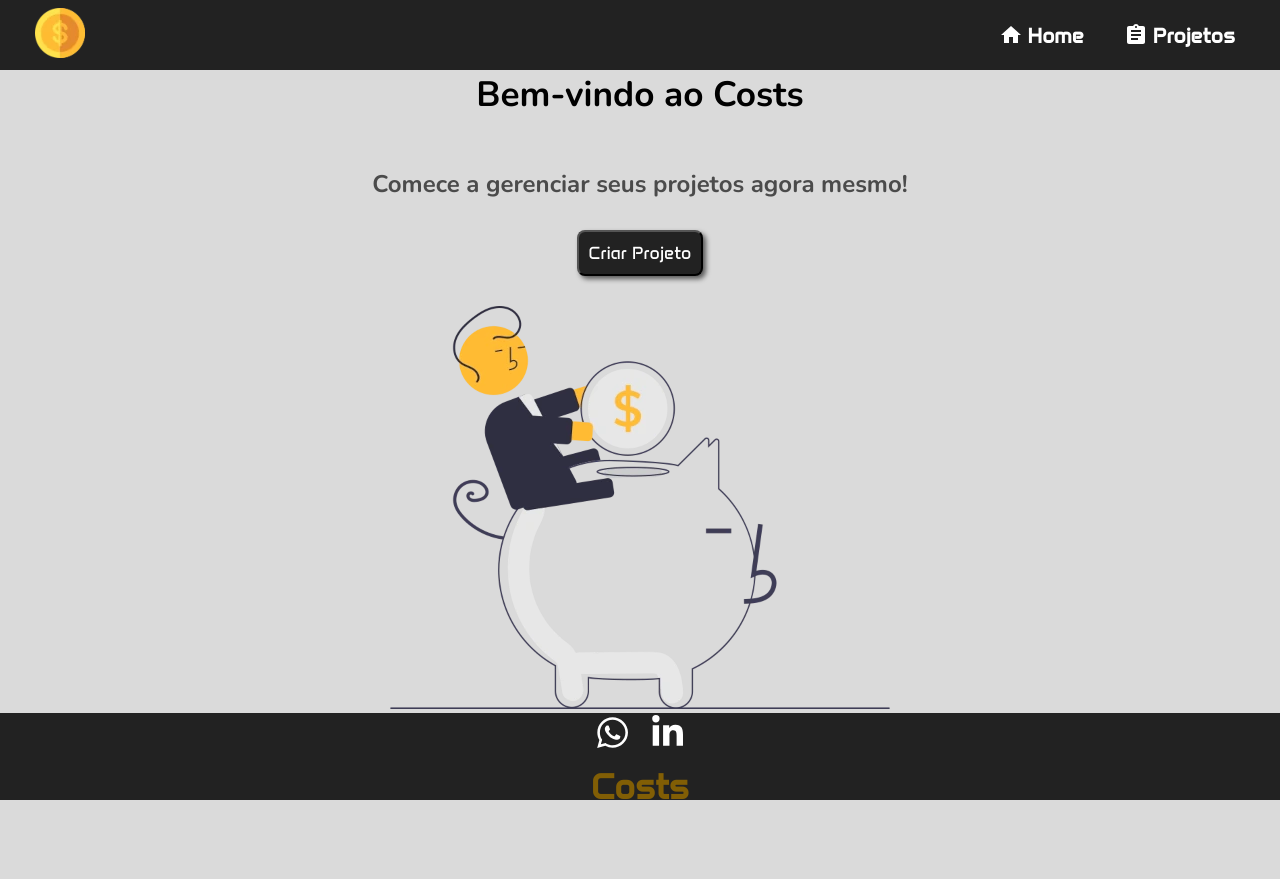
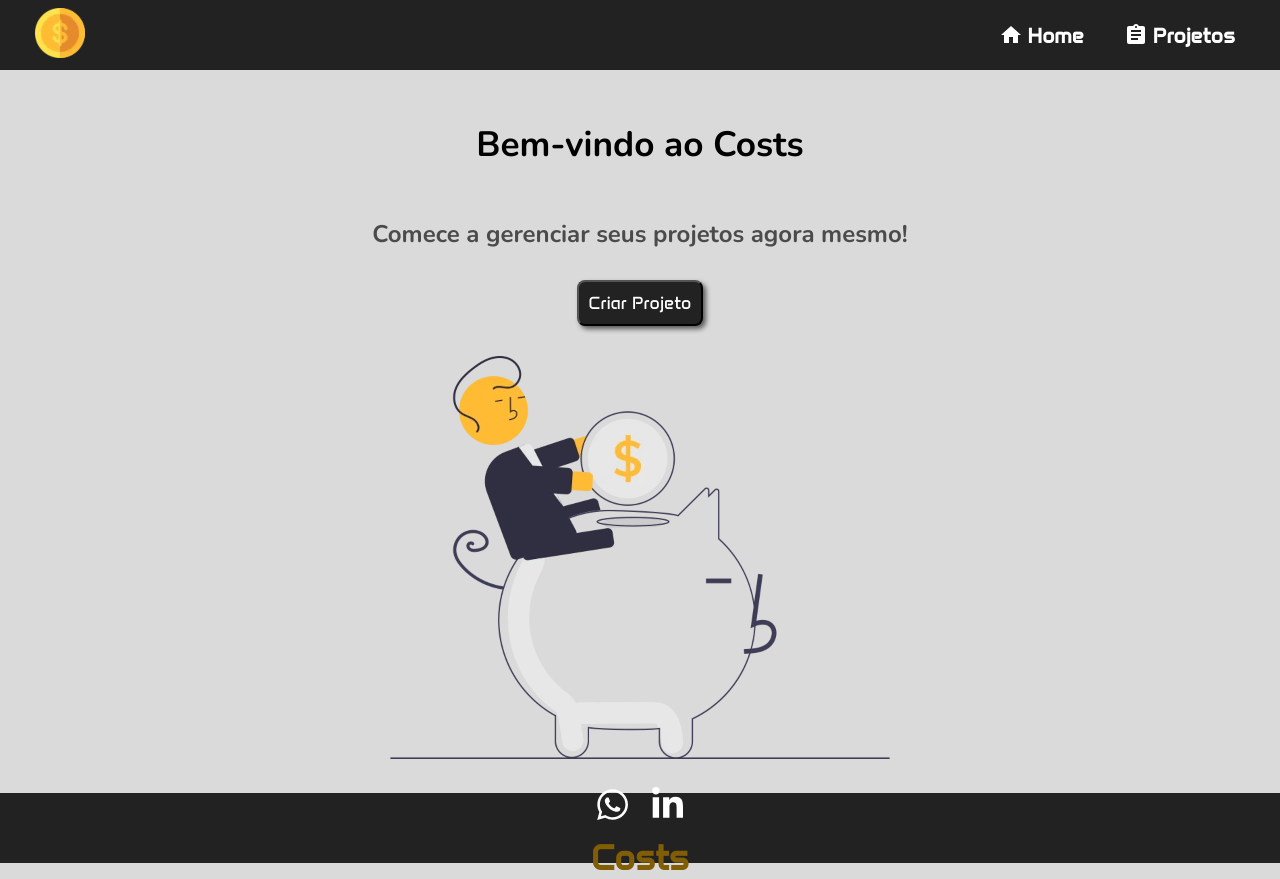
Before and after one commit to Kauadasilvalourenco/clone-costs, a React (Vite) app: page / in a window 1280 px wide. Before the commit the page ends 808 px from the top, so only its background shows below. Built offline with nearby package versions, Linux system fonts and the light colour scheme.

Commit message:
fix: corrigido margins do componente Header corrigido margins do componente Footer

```diff
--- a/src/components/footer/Footer.module.css
+++ b/src/components/footer/Footer.module.css
@@ -8,6 +8,8 @@
     min-height: 70px;
 
     background-color: var(--background-color);
+
+    margin-top: 30px;
 }
 
 .icons {
--- a/src/components/header/Header.module.css
+++ b/src/components/header/Header.module.css
@@ -8,6 +8,8 @@
 
     min-width: 100%;
     min-height: 70px;
+
+    margin-bottom: 50px;
 }
 
 .navigation {
```
